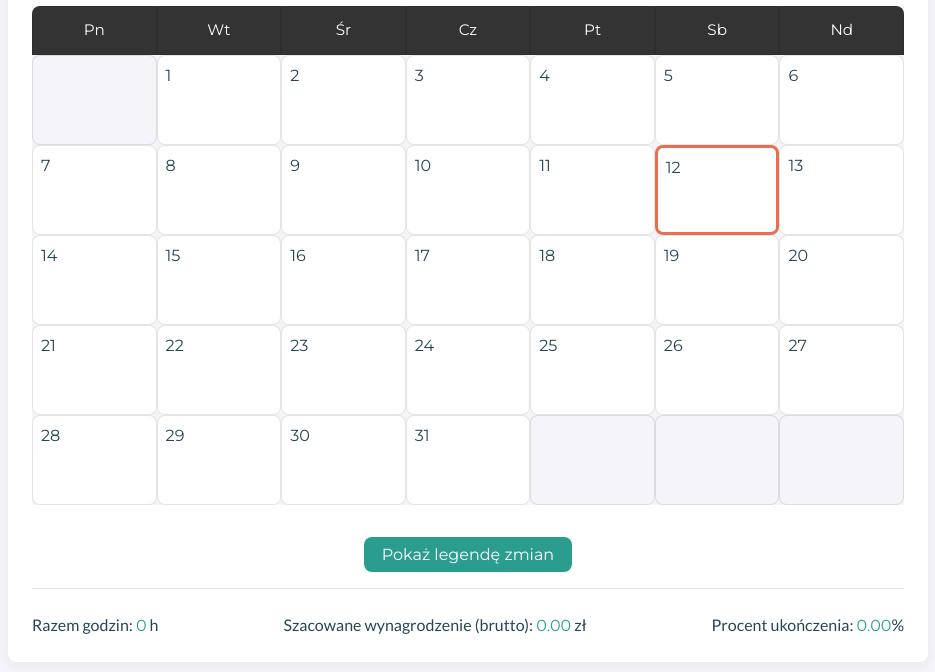
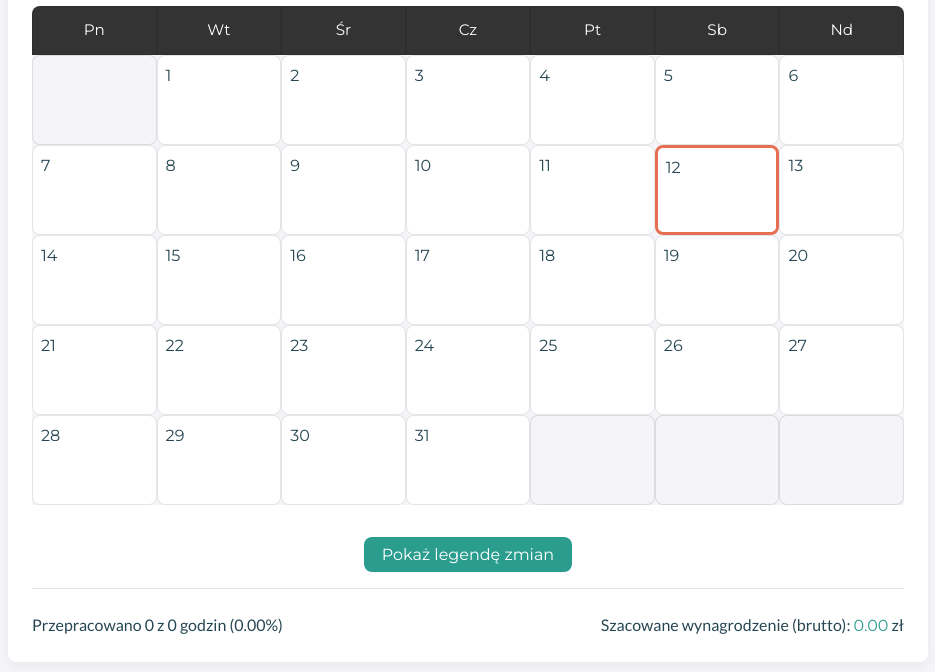
Before and after one commit to taachii/shift-scheduler, a plain HTML site: page index.html in a window 1280 px wide. Shown: the part 108-780 px from the top of the page, without its empty margins (172-1107 px from the left). Drawn offline with Linux system fonts and the light colour scheme.

Commit message:
Change summary

```diff
--- a/index.html
+++ b/index.html
@@ -29,9 +29,8 @@
     </aside>
 
     <footer>
-      <div>Razem godzin: <span id="totalHours">0</span> h</div>
+      <div id="workSummary">Przepracowano 0 z 0 godzin (0.00%)</div>
       <div>Szacowane wynagrodzenie (brutto): <span id="totalPay">0</span> zł</div>
-      <div>Procent ukończenia: <span id="percentDone">0</span>%</div>
     </footer>
   </div>
 
--- a/js/app.js
+++ b/js/app.js
@@ -256,9 +256,10 @@ function updateSummary() {
     ? ((totalDone / totalScheduled) * 100).toFixed(2)
     : "0.00";
 
-  document.getElementById("totalHours").textContent   = totalScheduled;
+  const summaryText = `Przepracowano ${totalDone} z ${totalScheduled} godzin (${percentDone}%)`;
+
+  document.getElementById("workSummary").textContent = summaryText;
   document.getElementById("totalPay").textContent     = (totalScheduled * rate).toFixed(2);
-  document.getElementById("percentDone").textContent  = percentDone;
 }
 
 // 7) Nawigacja
```
